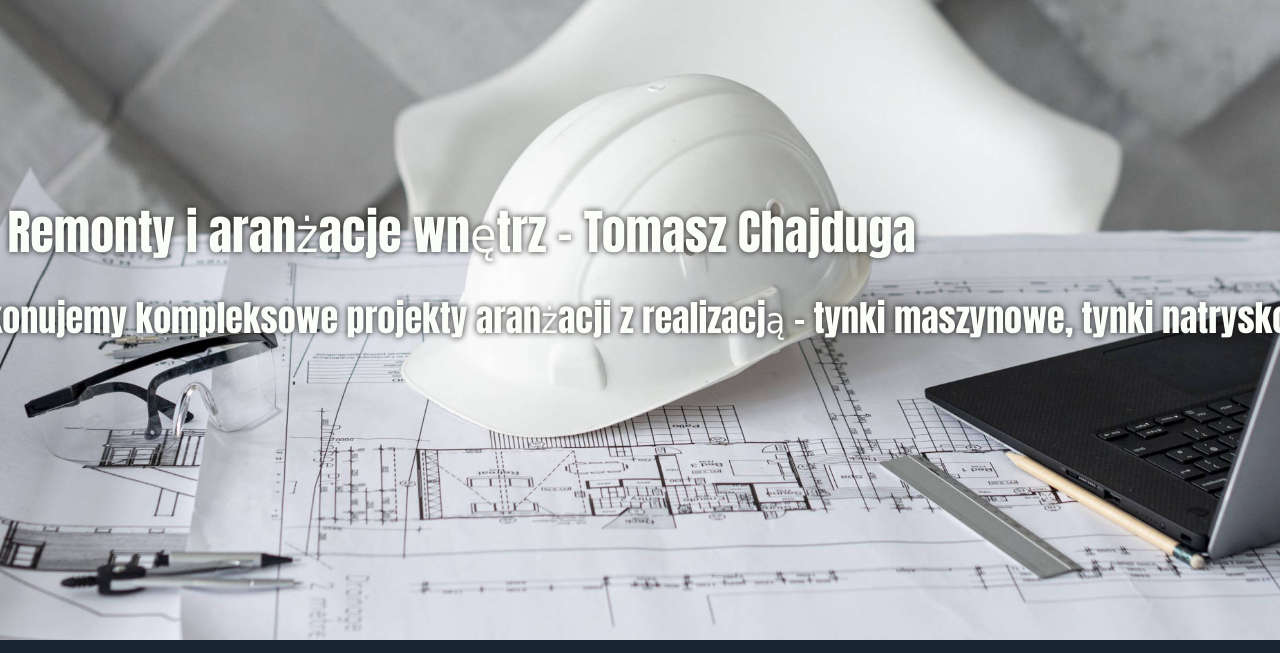
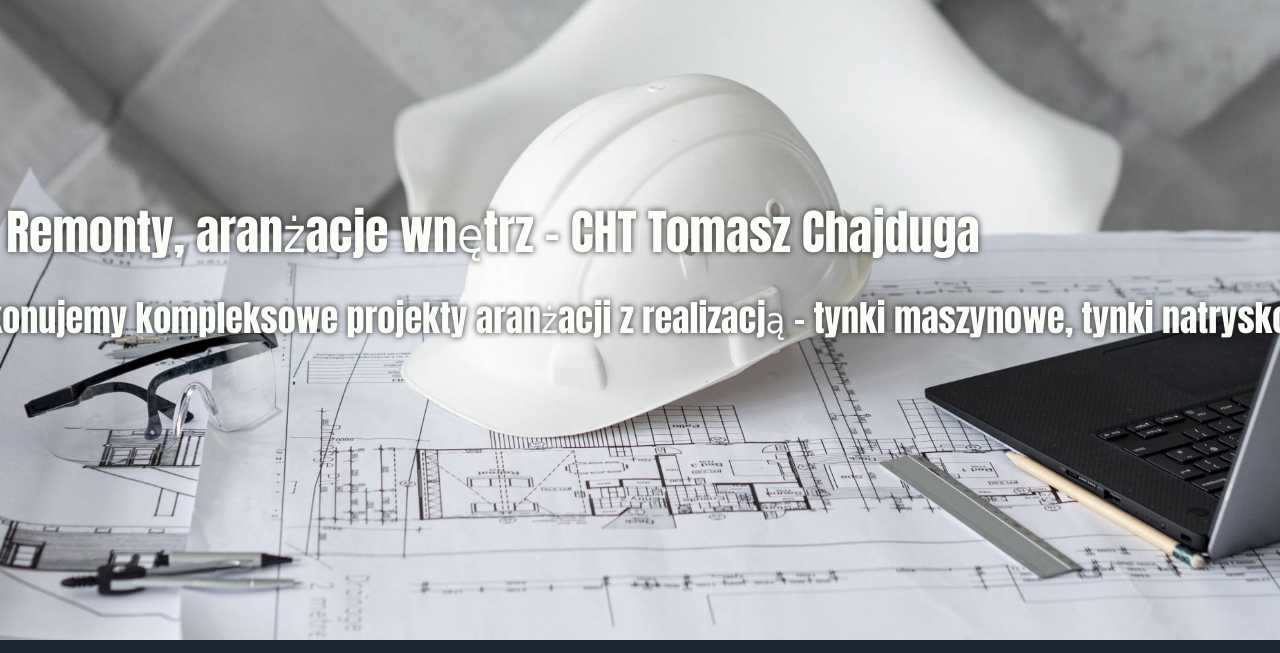
Before and after one commit to chtynki/chtynki.github.io, a plain HTML site: page index.html in a window 1280 px wide. Shown: the part 120-773 px from the top of the page. Drawn offline with nearby package versions, Linux system fonts and the light colour scheme.

Commit message:
update v2

```diff
--- a/index.html
+++ b/index.html
@@ -45,8 +45,8 @@
             </div>
 
 <h1 class="art-headline animatable fadeInDown">
-    Remonty i aranżacje wnętrz - Tomasz Chajduga
-<h2 class="art-slogan animatable fadeInUp">Wykonujemy kompleksowe projekty aranżacji z realizacją - tynki maszynowe, tynki natryskowe, gładzie natryskowe i tradycyjne, malowanie natryskowe i tradycyjne, zabudowa GK, ściany, sufity. Zapraszamy do kontaktu.</h2>
+    Remonty, aranżacje wnętrz - CHT Tomasz Chajduga
+    <h2 class="art-slogan animatable fadeInUp">Wykonujemy kompleksowe projekty aranżacji z realizacją - tynki maszynowe, tynki natryskowe, gładzie natryskowe i tradycyjne, malowanie natryskowe i tradycyjne, zabudowa GK, ściany, sufity. Zapraszamy do kontaktu.</h2>
 
 <a href="#home" class="art-logo art-logo-1919660699 animatable bounceInLeft">
     <img src="images/logo-1919660699.png" alt="">
```
